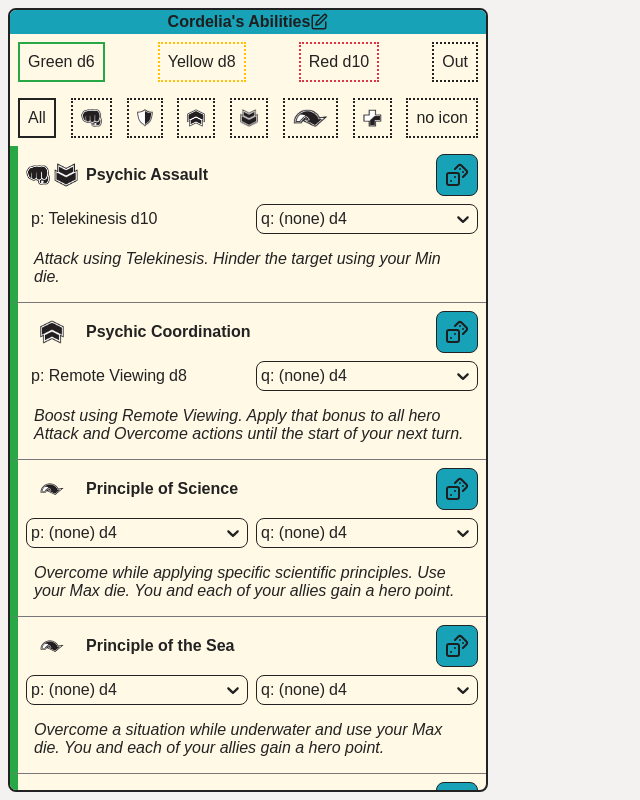
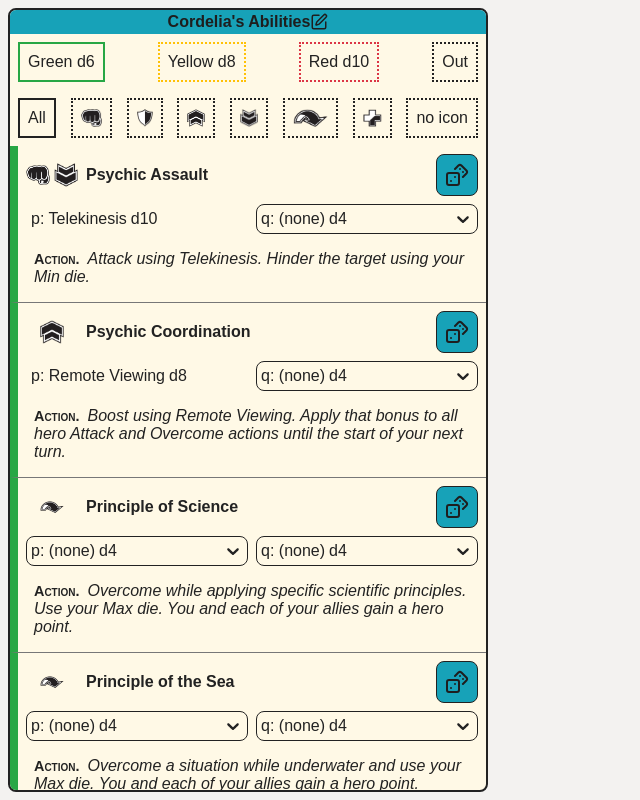
Before and after one commit to Asmor/ndx, a React (Vite) app: page / in a window 1280 px wide. Shown: the whole page, without its empty margins (0-640 px from the left). Built offline with nearby package versions, Linux system fonts and the light colour scheme.

Commit message:
Adding ability type display

```diff
--- a/src/components/ability/Ability.tsx
+++ b/src/components/ability/Ability.tsx
@@ -1,5 +1,6 @@
 import styled from "styled-components";
 import {
+  abilityTypeToString,
   isCharacter,
   type AbilityResult,
   type AbilityResultFull,
@@ -10,7 +11,7 @@ import {
   type Quality,
 } from "../../util/charMgmt/types";
 import colors from "../../util/colors";
-import { useCallback, useMemo, useState } from "react";
+import { useCallback, useMemo, useState, type ReactNode } from "react";
 import useLoadouts from "../../services/useLoadouts";
 import {
   colorsByColor,
@@ -82,7 +83,17 @@ const AbButton = styled.div`
 const AbDesc = styled.div`
   grid-area: desc;
   padding: 8px;
+`;
+
+const Description = styled.span`
   font-style: italic;
+`;
+
+const Type = styled.span`
+  font-weight: bold;
+  font-variant: small-caps;
+  font-size: 0.9rem;
+  margin-right: 8px;
 `;
 
 const SelectorPlaceholder = styled.div`
@@ -235,6 +246,21 @@ const Ability = ({ ability }: AbilityProps) => {
     );
   }, [ability, powerSelector, qualitySelector, handleRollGeneric]);
 
+  const description = useMemo(() => {
+    const parts: ReactNode[] = [];
+
+    if (ability.type) {
+      parts.push(<Type>{abilityTypeToString[ability.type]}.</Type>);
+    }
+
+    if (ability.description) {
+      parts.push(<Description>{ability.description}</Description>);
+    }
+
+    if (!parts.length) return null;
+    return parts;
+  }, [ability.description, ability.type]);
+
   return (
     <AbCont $ab={ability}>
       <AbName>{ability.name}</AbName>
@@ -247,7 +273,7 @@ const Ability = ({ ability }: AbilityProps) => {
           </Button>
         </AbButton>
       )}
-      {ability.description && <AbDesc>{ability.description}</AbDesc>}
+      {description && <AbDesc>{description}</AbDesc>}
     </AbCont>
   );
 };
--- a/src/util/charMgmt/types.ts
+++ b/src/util/charMgmt/types.ts
@@ -15,7 +15,7 @@ export interface PowerQuality {
 export type Power = PowerQuality & { type: "power" };
 export type Quality = PowerQuality & { type: "quality" };
 export type AbilityType = "a" | "i" | "r";
-export const AbilityTypeString: Record<AbilityType, string> = {
+export const abilityTypeToString: Record<AbilityType, string> = {
   a: "Action",
   i: "Inherent",
   r: "Reaction",
```
